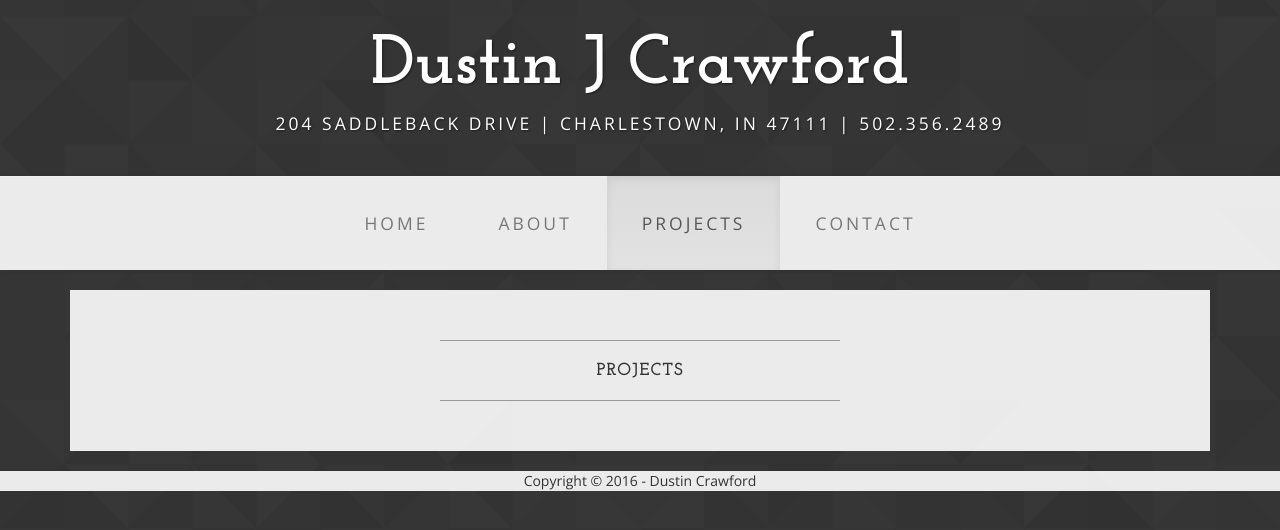
After one commit to EvilCrawfish/professionalSite, an ASP.NET MVC app: template DustinCrawford.Web/Views/Navigation/Projects.cshtml in a window 1280 px wide. The commit adds this page. Shown: the top 530 px of the page. Run offline with ASP.NET Core 8 and stand-ins for ASP.NET MVC 5, Linux system fonts and the light colour scheme; the template is opened without the code that fills it, so the values that code supplies are empty; the project's own start-up code is not run, and a stand-in starts its controllers and pages; some libraries are stand-ins or nearby versions.

Commit message:
Add Projects page, link to project page from about page, and send button on contact page

```diff
--- a/DustinCrawford.Web/Content/linkStyle.css
+++ b/DustinCrawford.Web/Content/linkStyle.css
@@ -1,2 +1,7 @@
-#titleLink { color: white;
+#titleLink-header { color: white;
+
 }
+
+#titleLink-inline {
+    color: black;
+}
--- a/DustinCrawford.Web/Controllers/NavigationController.cs
+++ b/DustinCrawford.Web/Controllers/NavigationController.cs
@@ -24,5 +24,10 @@ namespace DustinCrawford.Web.Controllers
             return View();
         }
 
+        public ActionResult Projects()
+        {
+            return View();
+        }
+
     }
 }
--- /dev/null
+++ b/DustinCrawford.Web/Views/Navigation/Projects.cshtml
@@ -0,0 +1,15 @@
+
+@{
+    ViewBag.Title = "Projects";
+    ViewBag.NavPage = "Projects";
+    Layout = "~/Views/Shared/_Layout.cshtml";
+}
+
+<div class="container">
+    <div class="box">
+        <hr />
+            <h4 class="intro-text text-center"><strong>Projects</strong></h4>
+
+        <hr />
+    </div>
+</div>
--- a/DustinCrawford.Web/Views/Shared/_Layout.cshtml
+++ b/DustinCrawford.Web/Views/Shared/_Layout.cshtml
@@ -11,6 +11,8 @@
     <link rel="stylesheet" href="https://maxcdn.bootstrapcdn.com/bootstrap/3.3.6/css/bootstrap.min.css" integrity="sha384-1q8mTJOASx8j1Au+a5WDVnPi2lkFfwwEAa8hDDdjZlpLegxhjVME1fgjWPGmkzs7" crossorigin="anonymous">
     <!-- Optional theme -->
     <link rel="stylesheet" href="https://maxcdn.bootstrapcdn.com/bootstrap/3.3.6/css/bootstrap-theme.min.css" integrity="sha384-fLW2N01lMqjakBkx3l/M9EahuwpSfeNvV63J5ezn3uZzapT0u7EYsXMjQV+0En5r" crossorigin="anonymous">
+    <!-- FontAwesome CSS CDN -->
+    <link rel="stylesheet" href="https://maxcdn.bootstrapcdn.com/font-awesome/4.5.0/css/font-awesome.min.css">
     <!-- Custom CSS -->
     <link href="~/Content/business-casual.css" rel="stylesheet">
     <link href="~/Content/linkStyle.css" rel="stylesheet" />
@@ -27,7 +29,7 @@
     <title>Dustin J Crawford</title>
 </head>
 <body>
-    <div class="brand"><a id="titleLink" href="http://www.dustinjcrawford.com">Dustin J Crawford</a></div>
+    <div class="brand"><a id="titleLink-header" href="http://www.dustinjcrawford.com">Dustin J Crawford</a></div>
     <div class="address-bar">204 Saddleback Drive | Charlestown, IN 47111 | 502.356.2489</div>
     <nav class="navbar navbar-default">
         <div class="container-fluid">
@@ -49,6 +51,11 @@
                     <li @if (ViewBag.NavPage == "About") { @: class="active"
                                                     }>
                         @Html.ActionLink("About", "About")
+                    </li>
+
+                    <li @if (ViewBag.NavPage == "Projects") { @: class="active"
+                                                                            }>
+                        @Html.ActionLink("Projects", "Projects")
                     </li>
 
                     <li @if (ViewBag.NavPage == "Contact") { @: class="active"
```
Also changed, not shown: DustinCrawford.Web/Views/Navigation/About.cshtml (+22 -5 lines), DustinCrawford.Web/Views/Navigation/Contact.cshtml (+10 -0 lines), DustinCrawford.Web/DustinCrawford.Web.csproj.
